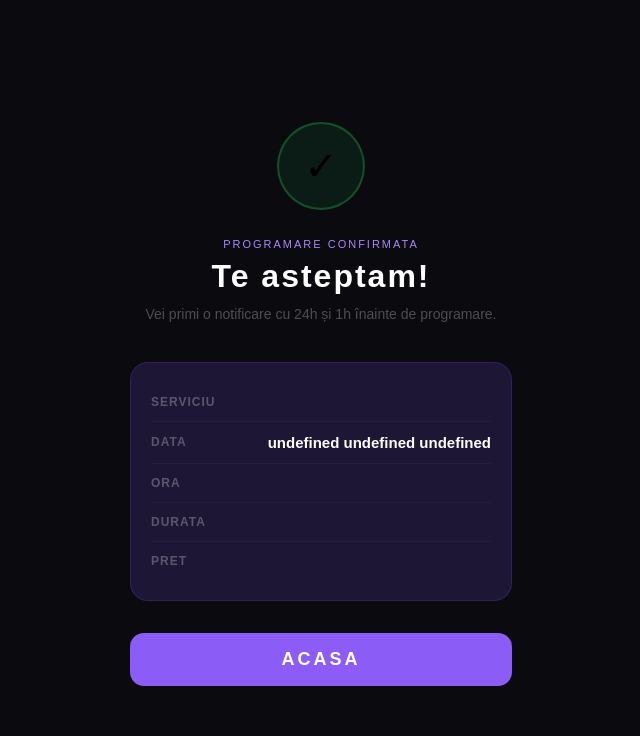
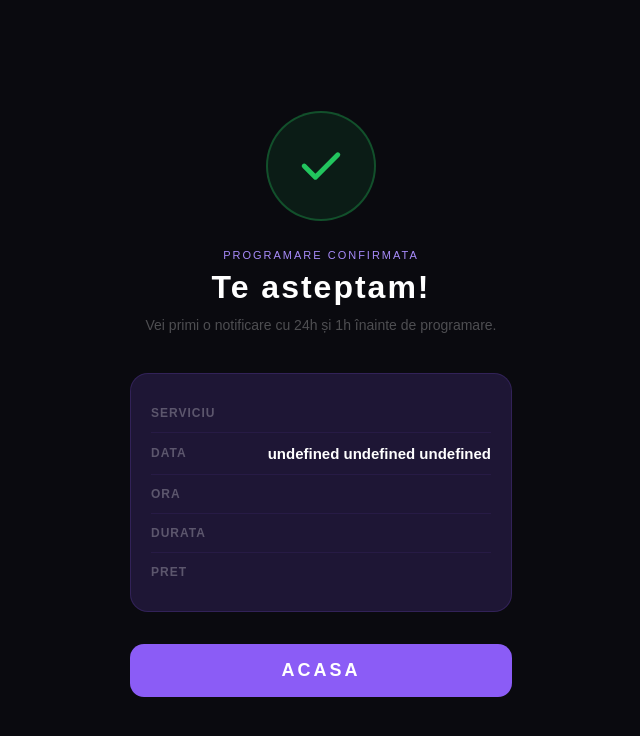
Before and after one commit to BUZZ-CUT/https-github.com-CristiPIN-buzz-client, a React (Create React App) app: page /booking-done in a window 1280 px wide. Shown: the top 736 px of the page, without its empty margins (319-959 px from the left). Built offline with nearby package versions, Linux system fonts and the light colour scheme.

Commit message:
Fix bifa verde BookingDonePage - SVG + marime

```diff
--- a/src/pages/BookingDonePage.js
+++ b/src/pages/BookingDonePage.js
@@ -9,8 +9,10 @@ function BookingDonePage() {
     <div style={{ background: '#0A0A0F', minHeight: '100vh', display: 'flex', flexDirection: 'column', alignItems: 'center', justifyContent: 'center', padding: '48px 24px 40px', fontFamily: 'sans-serif' }}>
 
       {/* Icon succes */}
-      <div style={{ width: '88px', height: '88px', borderRadius: '50%', background: 'rgba(34,197,94,0.1)', border: '2px solid rgba(34,197,94,0.3)', display: 'flex', alignItems: 'center', justifyContent: 'center', marginBottom: '28px' }}>
-        <div style={{ fontSize: '40px', lineHeight: 1 }}>✓</div>
+      <div style={{ width: '110px', height: '110px', borderRadius: '50%', background: 'rgba(34,197,94,0.1)', border: '2px solid rgba(34,197,94,0.3)', display: 'flex', alignItems: 'center', justifyContent: 'center', marginBottom: '28px' }}>
+        <svg width="56" height="56" viewBox="0 0 40 40" fill="none">
+          <path d="M8 20L16 28L32 12" stroke="#22C55E" strokeWidth="3.5" strokeLinecap="round" strokeLinejoin="round"/>
+        </svg>
       </div>
 
       <div style={{ fontSize: '11px', letterSpacing: '2px', color: '#A78BFA', marginBottom: '8px', textTransform: 'uppercase', textAlign: 'center' }}>Programare confirmata</div>
```
